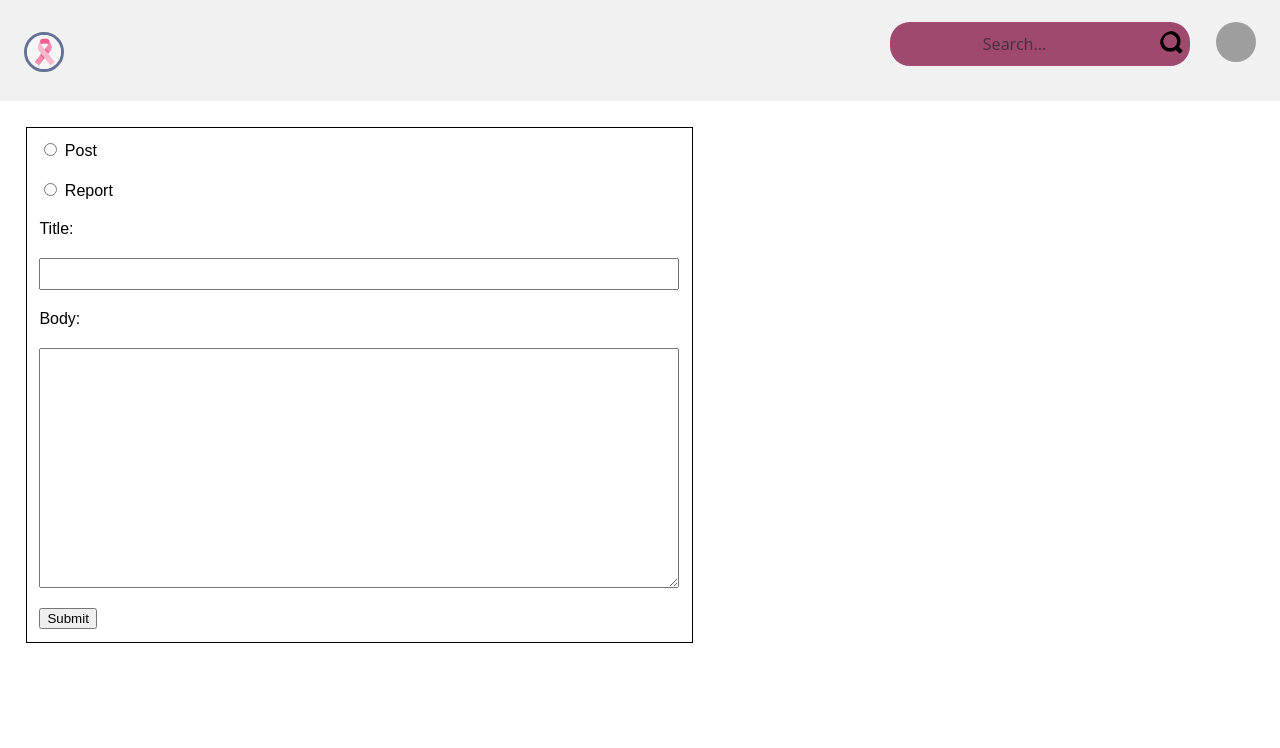
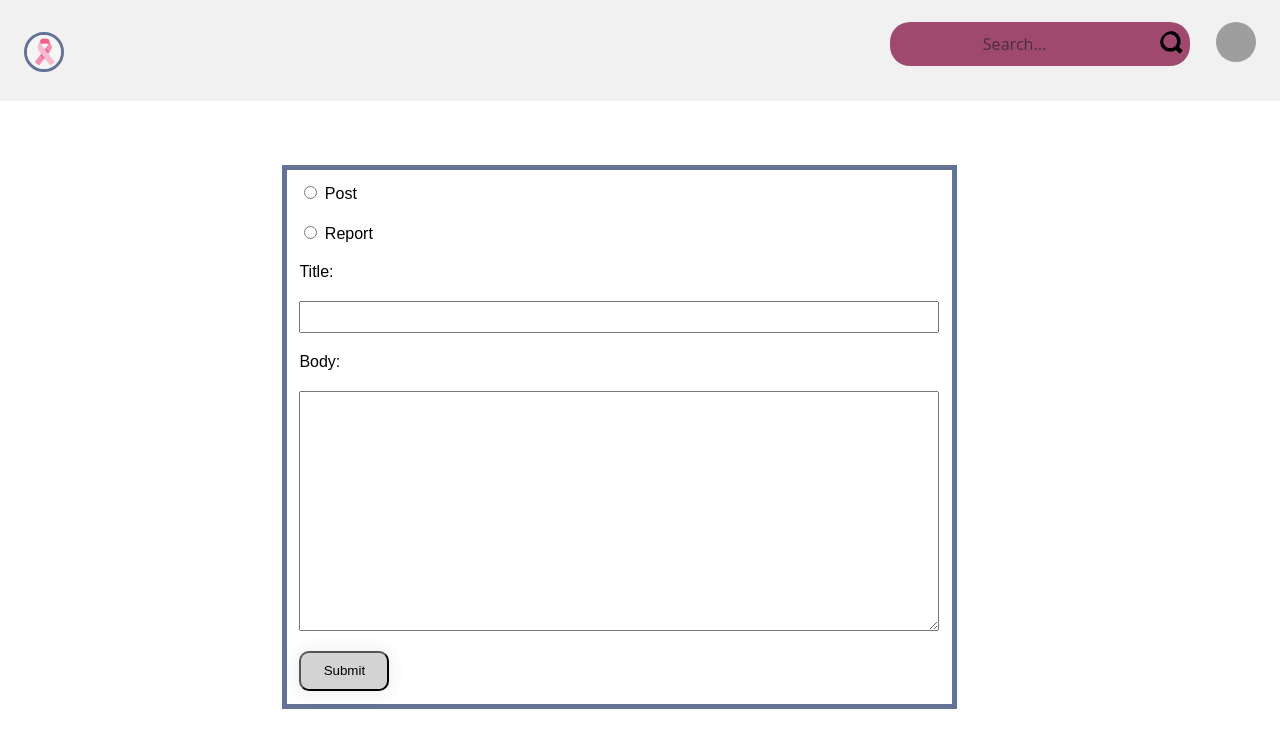
Before and after one commit to helenmand/Stop-Hate-Crimes, a PHP site: page /makeSubmission.html in a window 1280 px wide. Shown: the top 748 px of the page. Run offline with PHP 8.4, Linux system fonts and the light colour scheme; grey boxes are pictures that could not be loaded.

Commit message:
upadated submission

```diff
--- a/makeSubmission.css
+++ b/makeSubmission.css
@@ -1,7 +1,9 @@
 #postForm {
-    border: 1px solid black;
+    border: 5px solid #647295;
     padding: 1%;
-    margin: 2%;
+    margin-left: 22%;
+    margin-top: 5%;
+    margin-bottom: 5%;
     height: auto;
     width: fit-content;
     display: flex;
@@ -27,5 +29,14 @@
 }
 
 #formSubmitButton {
-    width: fit-content;
+    width: 90px;
+    height: 40px;
+    border-radius: 10px;
+    box-shadow:0 0 15px 4px rgba(0,0,0,0.06);
+    background-color: lightgray;
 }
+
+#formSubmitButton:hover{
+    cursor: pointer;
+    background-color: #647295;
+}
```
